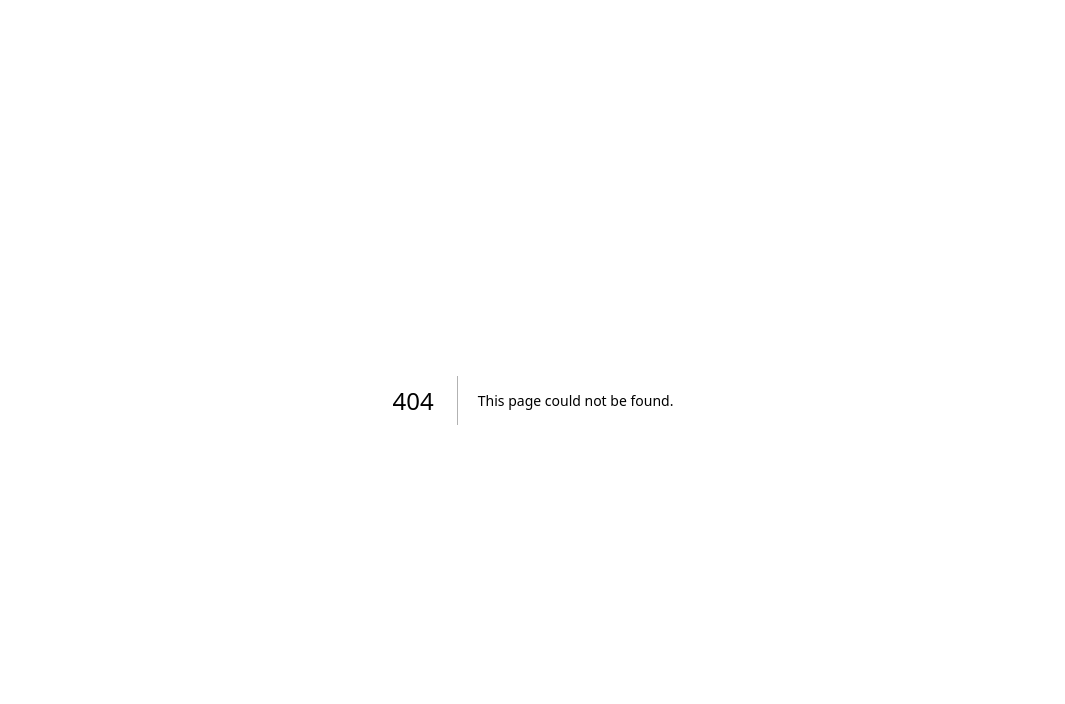
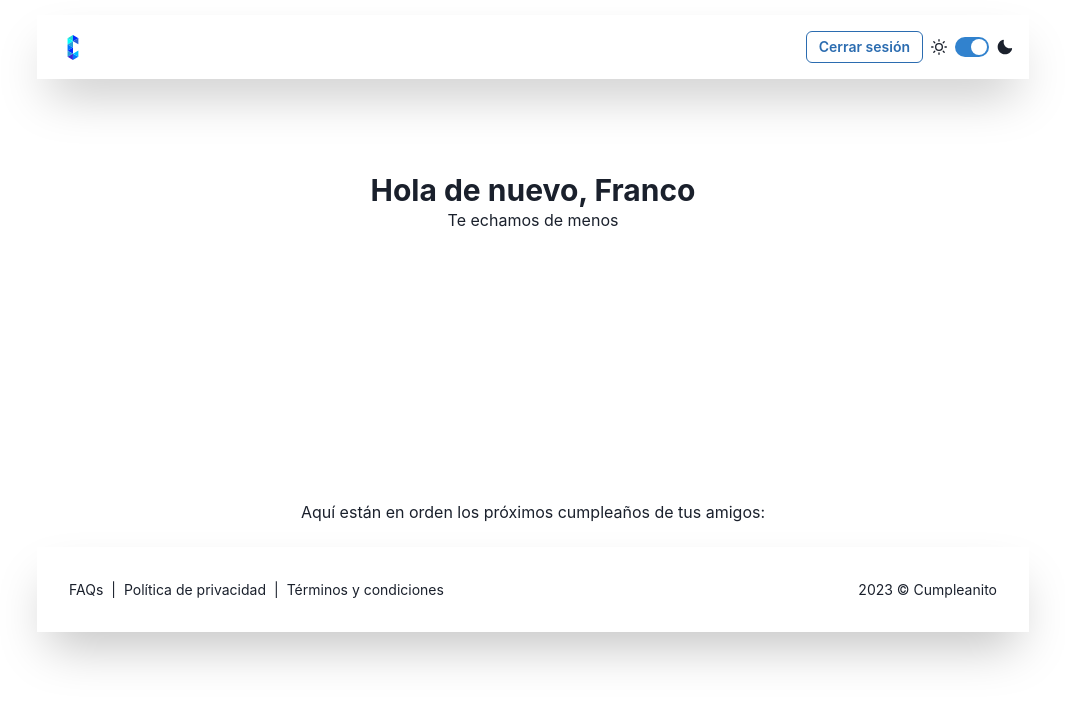
Before and after one commit to francocampaiola/cumpleanito, a Next.js app: page /explore in a window 1280 px wide. Before the commit this address had no page. Shown: the top 704 px of the page, without its empty margins (107-1172 px from the left). Built offline with nearby package versions, Linux system fonts and the light colour scheme.

Commit message:
move components and pages

```diff
--- a/components/UI/Navbar/Navbar.tsx
+++ b/components/UI/Navbar/Navbar.tsx
@@ -1,6 +1,6 @@
 import { FC } from 'react'
 import Link from 'next/link'
-import { Toggle } from '../Toggle'
+import { Toggle } from 'components/ui/Toggle'
 import { Box, Button, Flex, HStack, Image } from '@chakra-ui/react'
 
 interface Props {
--- a/layouts/MainLayout.tsx
+++ b/components/layouts/MainLayout.tsx
@@ -1,8 +1,7 @@
 import { FC } from "react"
-import { Navbar } from "components/UI/Navbar"
-import { Footer } from "components/UI/Footer"
+import { Navbar } from "components/ui/Navbar"
+import { Footer } from "components/ui/Footer"
 import { Container } from "@chakra-ui/react"
-import { link } from "fs"
 
 interface Props {
     children: React.ReactNode
--- /dev/null
+++ b/src/pages/explore/index.tsx
@@ -0,0 +1,31 @@
+import { Container, Grid, Heading, Text, VStack } from '@chakra-ui/react'
+import { MainLayout } from 'components/layouts'
+import React from 'react'
+
+const Explore = () => {
+    return (
+        <MainLayout
+            displayButton={''}
+            textButton='Cerrar sesión'
+            variantButton={'outline'}
+            linkButton='/'
+        >
+            <Container maxW={'5xl'}>
+                <VStack spacing={2}>
+                    <VStack marginTop={'10%'} spacing={'1%'} marginBottom={'28%'}>
+                        <Heading fontSize={'3xl'}>Hola de nuevo, Franco</Heading>
+                        <Text>Te echamos de menos</Text>
+                    </VStack>
+                    <VStack>
+                        <Text>Aquí están en orden los próximos cumpleaños de tus amigos:</Text>
+                        <Grid>
+
+                        </Grid>
+                    </VStack>
+                </VStack>
+            </Container>
+        </MainLayout>
+    )
+}
+
+export default Explore
--- a/src/pages/index.tsx
+++ b/src/pages/index.tsx
@@ -1,4 +1,4 @@
-import { MainLayout } from "layouts";
+import { MainLayout } from "components/layouts";
 import {
   Box,
   Button,
--- a/src/pages/login/index.tsx
+++ b/src/pages/login/index.tsx
@@ -1,5 +1,5 @@
 import { Button, Container, Heading, Input, Text, VStack } from '@chakra-ui/react'
-import { MainLayout } from 'layouts'
+import { MainLayout } from 'components/layouts'
 
 const Login = () => {
     return (
--- a/src/pages/register/index.tsx
+++ b/src/pages/register/index.tsx
@@ -1,5 +1,5 @@
-import { Button, Container, Heading, Input, Text, VStack } from '@chakra-ui/react'
-import { MainLayout } from 'layouts'
+import { Button, Container, Heading, Input, VStack } from '@chakra-ui/react'
+import { MainLayout } from 'components/layouts'
 
 const Register = () => {
     return (
```
Also changed, not shown: components/layouts/index.ts (renamed from layouts/index.ts).
